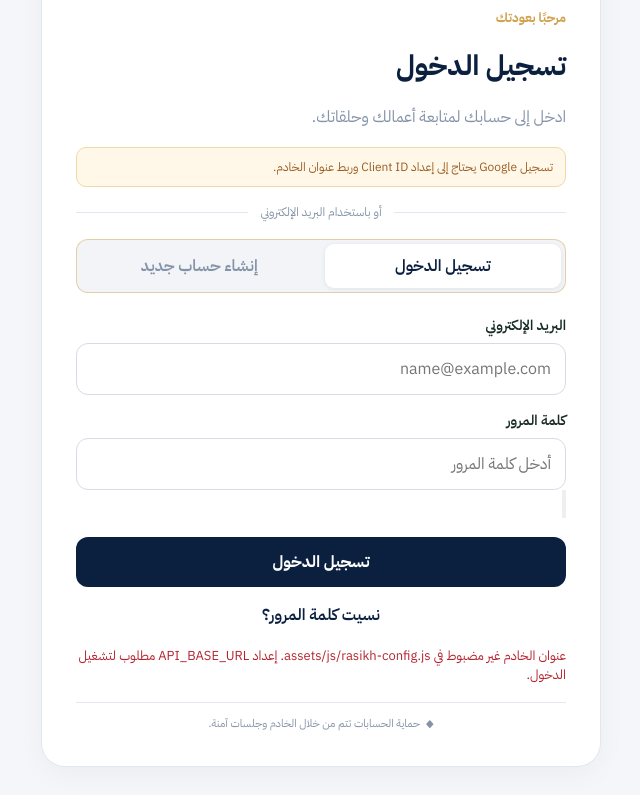
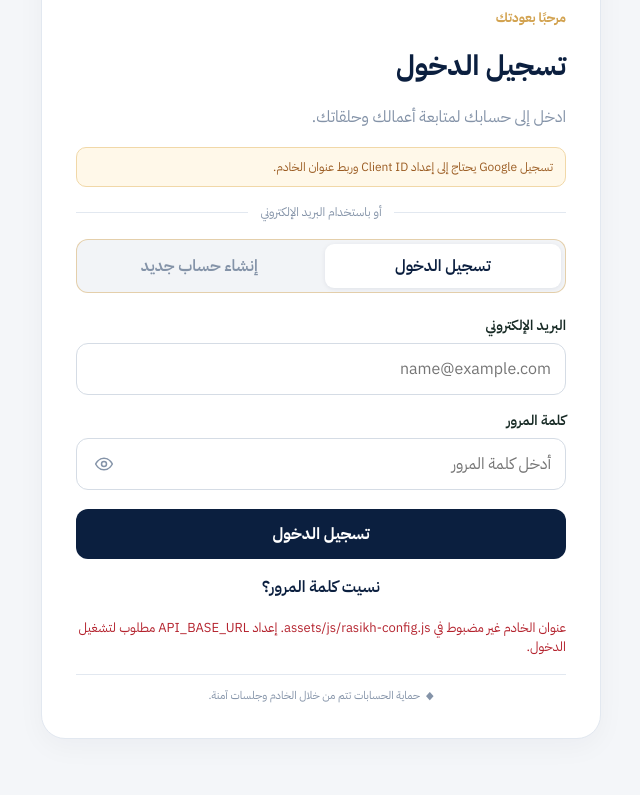
Before and after one commit to Abdulrahman-Mahmoud-Dev/Rasikh-system., a plain HTML site: page index.html in a window 1280 px wide. Shown: the part 141-936 px from the top of the page, without its empty margins (319-959 px from the left). After the commit the page ends 908 px from the top, so only its background shows below. Drawn offline with Linux system fonts and the light colour scheme.

Commit message:
Style password visibility control for RTL login forms

```diff
--- a/assets/css/app.css
+++ b/assets/css/app.css
@@ -184,3 +184,12 @@
 .invite-form label{font-size:14px;font-weight:600;color:var(--r-text);margin-top:6px}
 .invite-form input,.invite-form select{width:100%;min-height:46px;border:1px solid var(--r-border);border-radius:10px;padding:10px 12px;background:#fff;font:inherit}
 .invite-form input:focus,.invite-form select:focus{outline:2px solid #2f6fb326;border-color:#2f6fb3}
+
+
+/* Accessible password visibility control; keeps the existing authentication layout. */
+.auth-card .password-field{position:relative;width:100%}
+.auth-card .password-field input{width:100%;padding-left:50px}
+.auth-card .password-toggle{position:absolute;left:11px;top:50%;transform:translateY(-50%);width:34px;height:34px;display:grid;place-items:center;border:0;border-radius:8px;background:transparent;color:var(--r-muted);cursor:pointer}
+.auth-card .password-toggle:hover{background:#f3f5f7;color:var(--r-navy)}
+.auth-card .password-toggle:focus-visible{outline:2px solid var(--r-navy);outline-offset:2px}
+.auth-card .password-toggle svg{width:20px;height:20px;fill:none;stroke:currentColor;stroke-width:1.8;stroke-linecap:round;stroke-linejoin:round}
```
